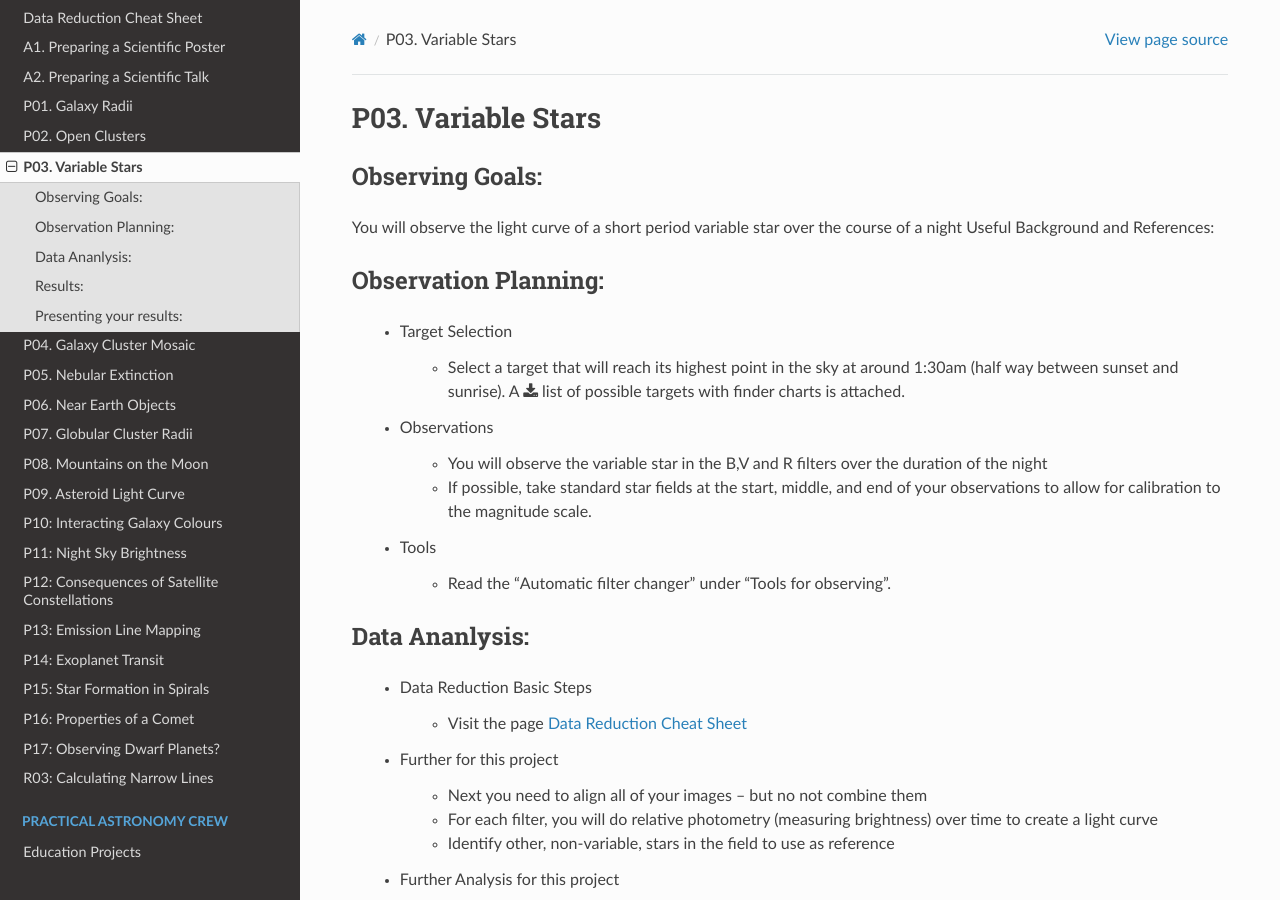
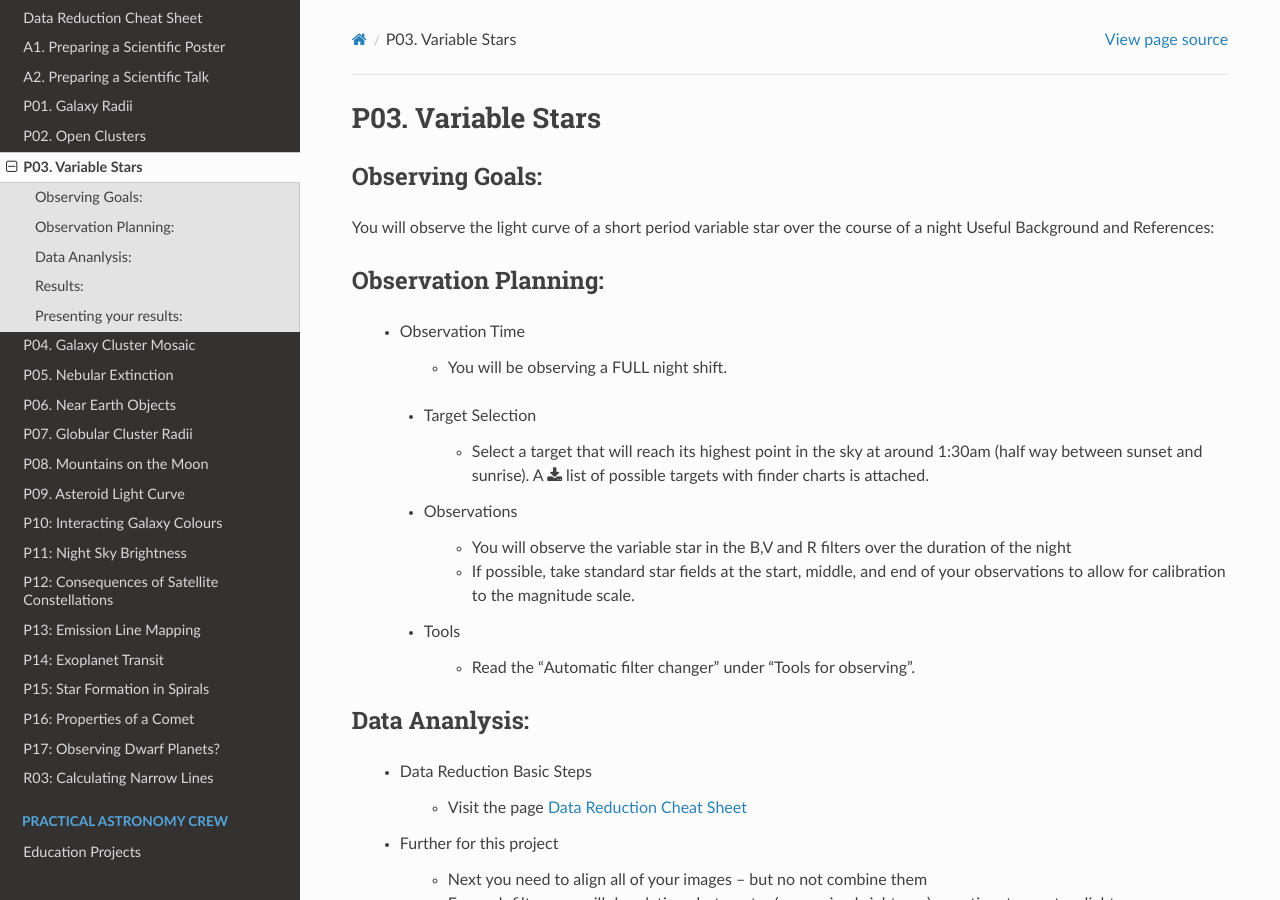
Before and after one commit to harshdmdm/knowledgebase, a Sphinx documentation site: the page built from docs/source/pm/p3-variable-stars.rst, in a window 1280 px wide and 900 px high. Built offline with Sphinx 7.4.7 and the Read the Docs theme 2.0.0, drawn with Linux system fonts in a browser that asks for light colours; pages that are not in the unit, such as notebooks, are missing from menus.

Commit message:
p3-variable-stars.rst

```diff
--- a/docs/source/pm/p3-variable-stars.rst
+++ b/docs/source/pm/p3-variable-stars.rst
@@ -11,6 +11,11 @@ Useful Background and References:
 
 Observation Planning:
 ^^^^^^^^^^^^^^^^^^^^^
+
+   * Observation Time
+
+        * You will be observing a FULL night shift.
+
 
     * Target Selection
 
```
